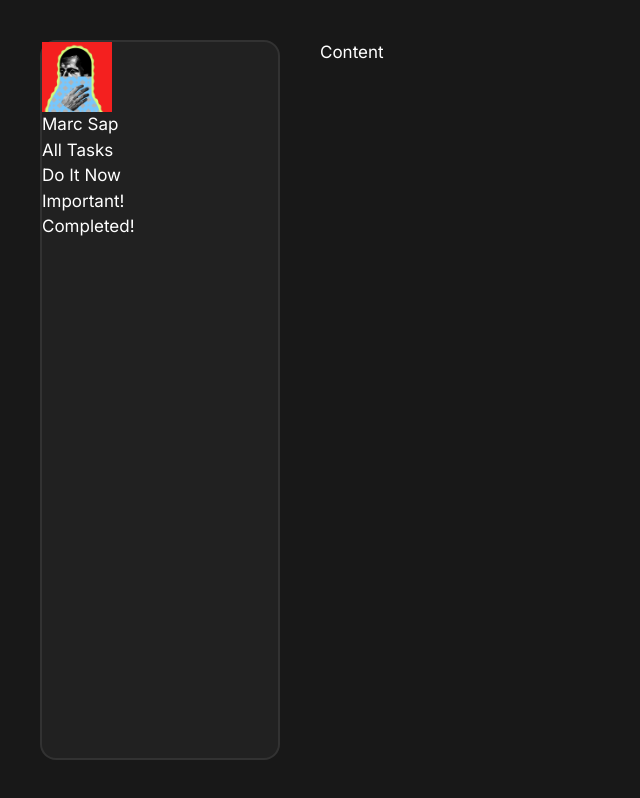
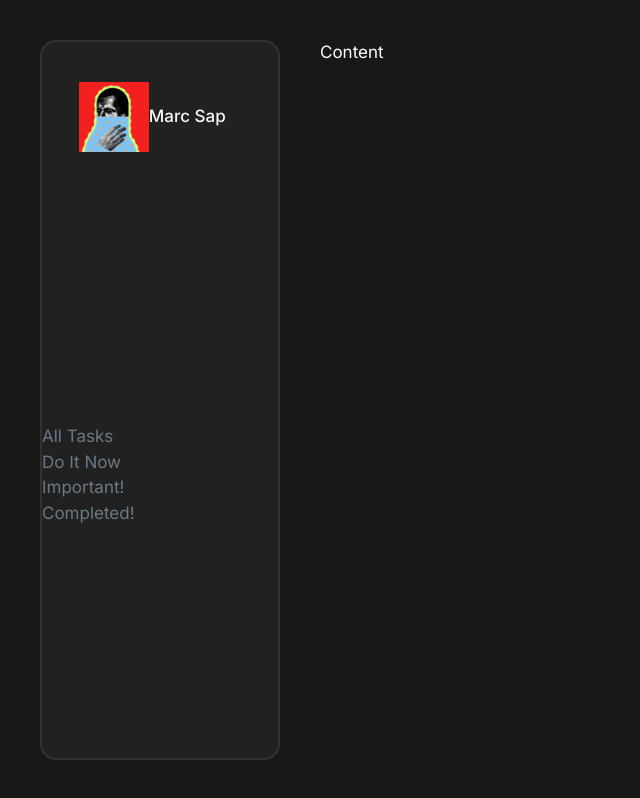
Before and after one commit to Msap96/joy-of-coding--internship-solo-project, a Next.js app: page / in a window 1280 px wide. Shown: the whole page, without its empty margins (0-640 px from the left). Built offline with nearby package versions, Linux system fonts and the light colour scheme.

Commit message:
Profile styling

```diff
--- a/app/Components/Sidebar/Sidebar.tsx
+++ b/app/Components/Sidebar/Sidebar.tsx
@@ -6,9 +6,17 @@ import { useGlobalState } from "@/app/context/globalProvider";
 import Image from "next/image";
 import menu from "@/app/utils/menu";
 import Link from "next/link";
+import { usePathname, useRouter } from "next/navigation";
 
 function Sidebar() {
   const { theme } = useGlobalState();
+
+  const router = useRouter();
+  const pathname = usePathname();
+
+  const handleClick = (link: string) => {
+    router.push(link);
+  };
 
   return (
     <SidebarStyled theme={theme}>
@@ -23,13 +31,23 @@ function Sidebar() {
         </h1>
       </div>
       <ul className="nav-items">
-        {menu.map((item, index) => (
-          <li key={index}>
-            {item.icon}
-            <Link href={item.link}>{item.title}</Link>
-          </li>
-        ))}
+        {menu.map((item) => {
+          const link = item.link;
+          return (
+            <li
+              key={item.id}
+              className={`nav-item ${pathname === link ? "active" : ""}`}
+              onClick={() => {
+                handleClick(link);
+              }}
+            >
+              {item.icon}
+              <Link href={link}>{item.title}</Link>
+            </li>
+          );
+        })}
       </ul>
+      <button></button>
     </SidebarStyled>
   );
 }
@@ -40,5 +58,26 @@ const SidebarStyled = styled.nav`
   background-color: ${(props) => props.theme.colorBg2};
   border: 2px solid ${(props) => props.theme.borderColor2};
   border-radius: 1rem;
+
+  display: flex;
+  flex-direction: column;
+  justify-content: space-between;
+
+  color: ${(props) => props.theme.colorGrey3};
+
+  .profile {
+    margin: 1.5rem;
+    padding: 1rem 0.8rem;
+    position: relative;
+
+    border-radius: 1rem;
+    cursor: pointer;
+
+    font-weight: 500;
+    color: ${(props) => props.theme.colorGrey0};
+
+    display: flex;
+    align-items: center;
+
 `;
 export default Sidebar;
```
